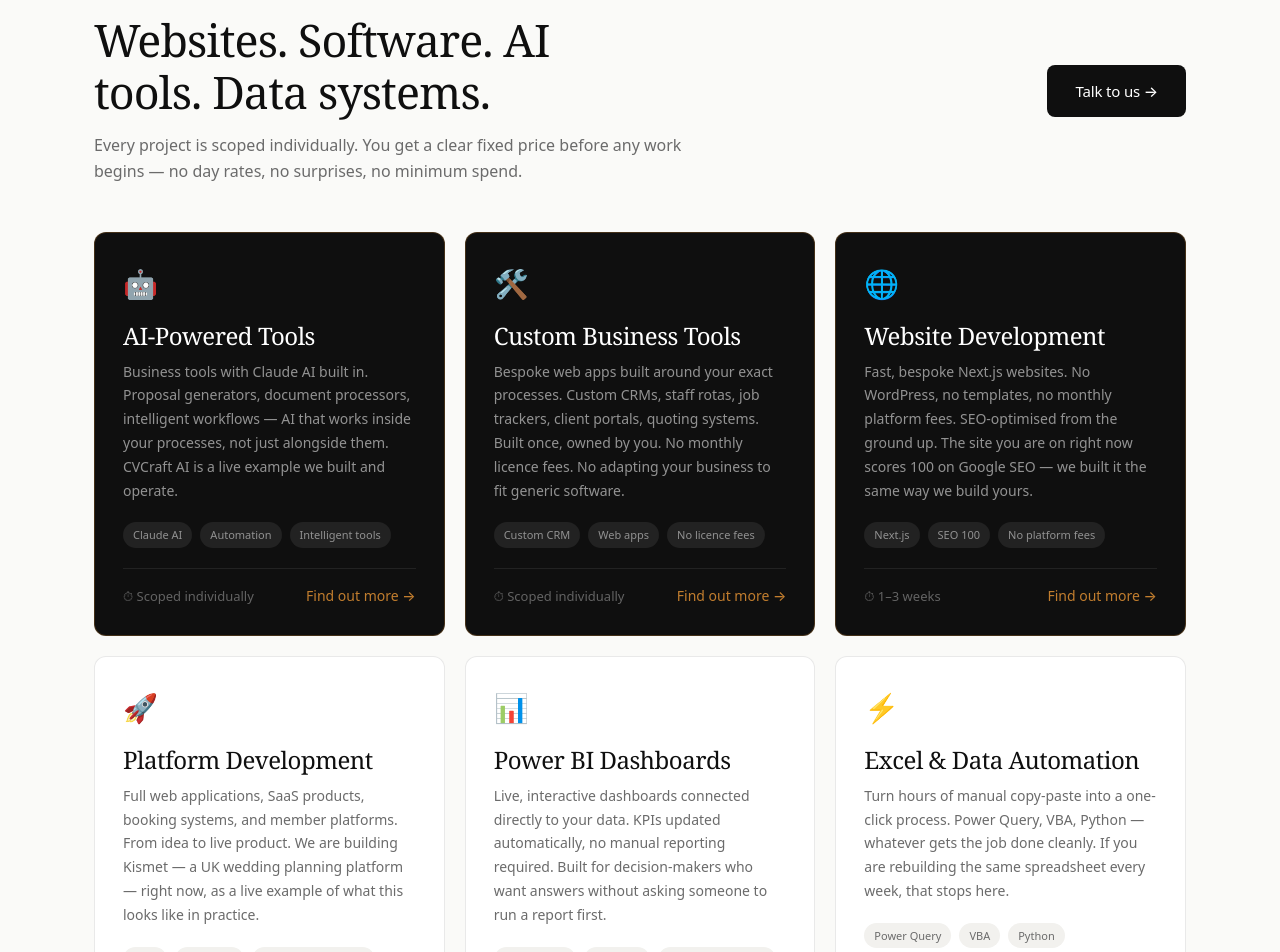
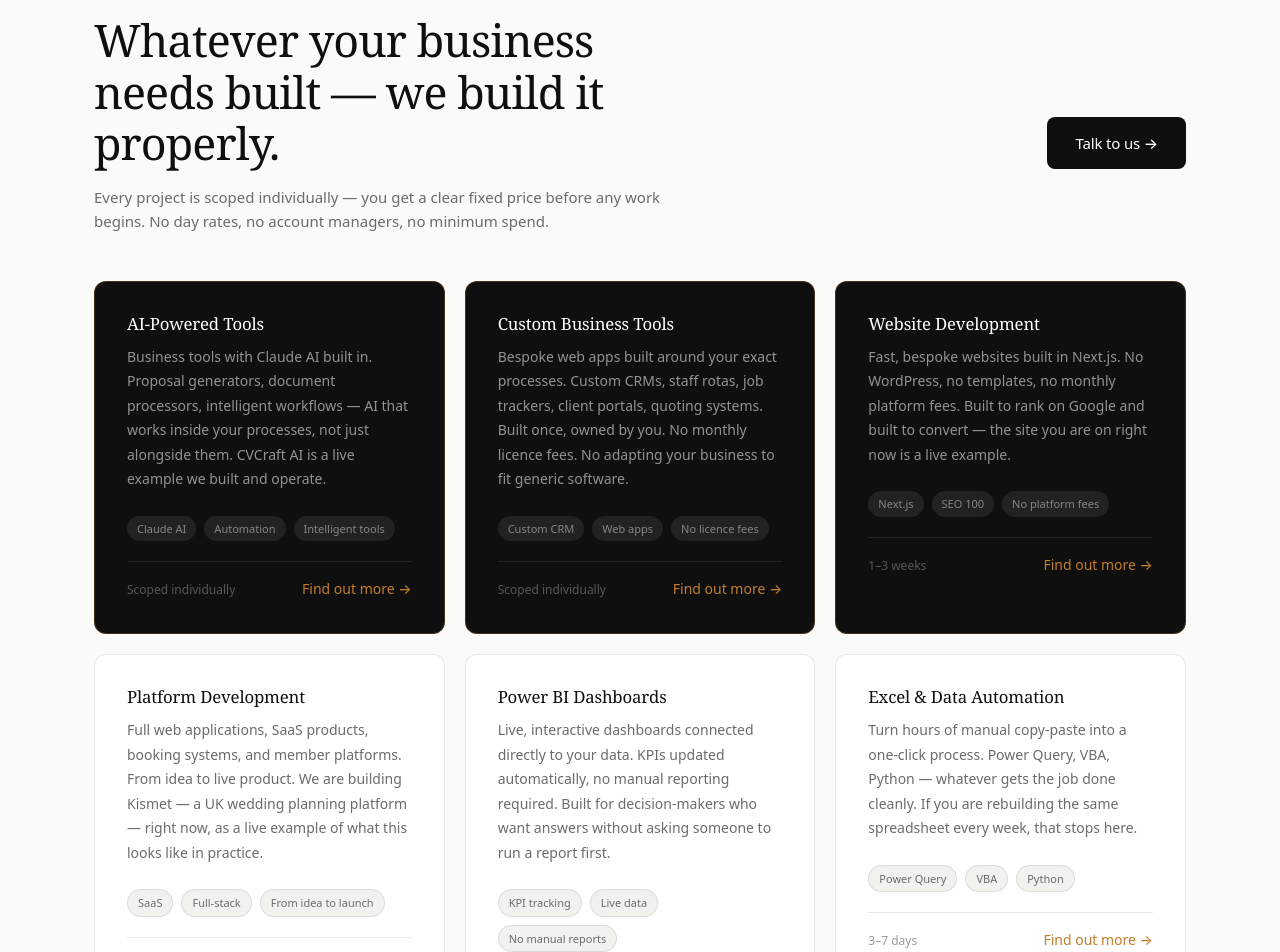
Before and after one commit to printpeachstudio-blip/lexalytic, a Next.js app: page / in a window 1280 px wide. Shown: the part 2460-3412 px from the top of the page. Built offline with nearby package versions, Linux system fonts and the light colour scheme.

Commit message:
remove emoji icons from services, add Mihir photo to testimonials, humanise HowItWorks, fix background rhythm

```diff
--- a/components/Services.tsx
+++ b/components/Services.tsx
@@ -3,7 +3,6 @@ import Link from 'next/link'
 
 const services = [
   {
-    icon: '🤖',
     title: 'AI-Powered Tools',
     slug: 'ai-tools',
     desc: 'Business tools with Claude AI built in. Proposal generators, document processors, intelligent workflows — AI that works inside your processes, not just alongside them. CVCraft AI is a live example we built and operate.',
@@ -12,7 +11,6 @@ const services = [
     highlight: true,
   },
   {
-    icon: '🛠️',
     title: 'Custom Business Tools',
     slug: 'custom-business-tools',
     desc: 'Bespoke web apps built around your exact processes. Custom CRMs, staff rotas, job trackers, client portals, quoting systems. Built once, owned by you. No monthly licence fees. No adapting your business to fit generic software.',
@@ -21,16 +19,14 @@ const services = [
     highlight: true,
   },
   {
-    icon: '🌐',
     title: 'Website Development',
     slug: 'website-development',
-    desc: 'Fast, bespoke Next.js websites. No WordPress, no templates, no monthly platform fees. SEO-optimised from the ground up. The site you are on right now scores 100 on Google SEO — we built it the same way we build yours.',
+    desc: 'Fast, bespoke websites built in Next.js. No WordPress, no templates, no monthly platform fees. Built to rank on Google and built to convert — the site you are on right now is a live example.',
     time: '1–3 weeks',
     tags: ['Next.js', 'SEO 100', 'No platform fees'],
     highlight: true,
   },
   {
-    icon: '🚀',
     title: 'Platform Development',
     slug: 'platform-development',
     desc: 'Full web applications, SaaS products, booking systems, and member platforms. From idea to live product. We are building Kismet — a UK wedding planning platform — right now, as a live example of what this looks like in practice.',
@@ -39,7 +35,6 @@ const services = [
     highlight: false,
   },
   {
-    icon: '📊',
     title: 'Power BI Dashboards',
     slug: 'power-bi',
     desc: 'Live, interactive dashboards connected directly to your data. KPIs updated automatically, no manual reporting required. Built for decision-makers who want answers without asking someone to run a report first.',
@@ -48,7 +43,6 @@ const services = [
     highlight: false,
   },
   {
-    icon: '⚡',
     title: 'Excel & Data Automation',
     slug: 'excel-automation',
     desc: 'Turn hours of manual copy-paste into a one-click process. Power Query, VBA, Python — whatever gets the job done cleanly. If you are rebuilding the same spreadsheet every week, that stops here.',
@@ -57,7 +51,6 @@ const services = [
     highlight: false,
   },
   {
-    icon: '🔄',
     title: 'Workflow Automation',
     slug: 'power-automate',
     desc: 'Automate the repetitive work that should not require a human. Approvals, notifications, data flows, system updates — across Microsoft 365, Google Workspace, or custom systems.',
@@ -66,7 +59,6 @@ const services = [
     highlight: false,
   },
   {
-    icon: '🧹',
     title: 'Data Cleansing',
     slug: 'data-cleansing',
     desc: 'Bad data breaks reports and undermines automation. Before we build anything on top of your data, we make sure the foundation is clean, consistent, and reliable.',
@@ -80,35 +72,33 @@ export default function Services() {
   return (
     <section id="services" style={{ padding: 'clamp(60px, 8vw, 100px) 0', background: 'var(--bg)' }}>
       <div className="container">
-        <span className="section-label">What we build</span>
         <div style={{ display: 'flex', justifyContent: 'space-between', alignItems: 'flex-end', marginBottom: '16px', flexWrap: 'wrap', gap: '16px' }}>
-          <h2 style={{ maxWidth: '560px' }}>Websites. Software. AI tools. Data systems.</h2>
+          <div>
+            <span className="section-label">What we build</span>
+            <h2 style={{ maxWidth: '600px', marginBottom: 0 }}>Whatever your business needs built — we build it properly.</h2>
+          </div>
           <a href="#contact" className="btn-primary" style={{ flexShrink: 0 }}>Talk to us →</a>
         </div>
-        <p style={{ fontSize: '16px', color: 'var(--ink-3)', marginBottom: '48px', maxWidth: '620px' }}>
-          Every project is scoped individually. You get a clear fixed price before any work begins — no day rates, no surprises, no minimum spend.
+        <p style={{ fontSize: '15px', color: 'var(--ink-3)', marginBottom: '48px', maxWidth: '620px' }}>
+          Every project is scoped individually — you get a clear fixed price before any work begins. No day rates, no account managers, no minimum spend.
         </p>
         <div style={{ display: 'grid', gridTemplateColumns: 'repeat(auto-fit, minmax(min(100%, 340px), 1fr))', gap: '20px' }}>
           {services.map((s, i) => (
             <Link key={i} href={`/services/${s.slug}`} style={{
               background: s.highlight ? 'var(--ink)' : 'var(--white)',
               border: s.highlight ? '1px solid rgba(193,125,46,0.3)' : '1px solid var(--border)',
-              borderRadius: 'var(--radius-lg)', padding: '28px',
+              borderRadius: 'var(--radius-lg)', padding: '32px',
               transition: 'all 0.2s', display: 'block', textDecoration: 'none',
-            }}
-              onMouseEnter={e => { (e.currentTarget as HTMLElement).style.borderColor = 'var(--amber)'; (e.currentTarget as HTMLElement).style.transform = 'translateY(-2px)'; }}
-              onMouseLeave={e => { (e.currentTarget as HTMLElement).style.borderColor = s.highlight ? 'rgba(193,125,46,0.3)' : 'var(--border)'; (e.currentTarget as HTMLElement).style.transform = 'none'; }}
-            >
-              <div style={{ fontSize: '28px', marginBottom: '16px' }}>{s.icon}</div>
-              <h3 style={{ marginBottom: '10px', fontFamily: 'var(--serif)', color: s.highlight ? 'var(--white)' : 'var(--ink)' }}>{s.title}</h3>
-              <p style={{ fontSize: '14px', lineHeight: '1.7', marginBottom: '20px', color: s.highlight ? 'rgba(255,255,255,0.55)' : 'var(--ink-3)' }}>{s.desc}</p>
+            }}>
+              <h3 style={{ marginBottom: '12px', fontSize: '1.05rem', fontFamily: 'var(--serif)', color: s.highlight ? 'var(--white)' : 'var(--ink)', letterSpacing: '-0.01em' }}>{s.title}</h3>
+              <p style={{ fontSize: '14px', lineHeight: '1.75', marginBottom: '24px', color: s.highlight ? 'rgba(255,255,255,0.55)' : 'var(--ink-3)' }}>{s.desc}</p>
               <div style={{ display: 'flex', gap: '8px', flexWrap: 'wrap', marginBottom: '20px' }}>
                 {s.tags.map(t => (
-                  <span key={t} style={{ fontSize: '11px', fontWeight: '500', color: s.highlight ? 'rgba(255,255,255,0.5)' : 'var(--ink-3)', background: s.highlight ? 'rgba(255,255,255,0.08)' : 'var(--bg-2)', padding: '4px 10px', borderRadius: '100px' }}>{t}</span>
+                  <span key={t} style={{ fontSize: '11px', fontWeight: '500', color: s.highlight ? 'rgba(255,255,255,0.45)' : 'var(--ink-3)', background: s.highlight ? 'rgba(255,255,255,0.08)' : 'var(--bg-2)', padding: '4px 10px', borderRadius: '100px', border: s.highlight ? 'none' : '1px solid var(--border)' }}>{t}</span>
                 ))}
               </div>
               <div style={{ display: 'flex', justifyContent: 'space-between', alignItems: 'center', borderTop: `1px solid ${s.highlight ? 'rgba(255,255,255,0.08)' : 'var(--border)'}`, paddingTop: '16px' }}>
-                <span style={{ fontSize: '13px', color: s.highlight ? 'rgba(255,255,255,0.35)' : 'var(--ink-3)' }}>⏱ {s.time}</span>
+                <span style={{ fontSize: '12px', color: s.highlight ? 'rgba(255,255,255,0.3)' : 'var(--ink-4)' }}>{s.time}</span>
                 <span style={{ fontSize: '14px', fontWeight: '500', color: 'var(--amber)' }}>Find out more →</span>
               </div>
             </Link>
--- a/components/Testimonials.tsx
+++ b/components/Testimonials.tsx
@@ -49,12 +49,15 @@ export default function Testimonials() {
   return (
     <section style={{ padding: 'clamp(60px, 8vw, 100px) 0', background: 'var(--bg-dark)' }}>
       <div className="container">
-        <span className="section-label">Client testimonials</span>
-        <div style={{ display: 'flex', justifyContent: 'space-between', alignItems: 'flex-end', marginBottom: '56px', flexWrap: 'wrap', gap: '16px' }}>
-          <h2 style={{ color: 'var(--white)', maxWidth: '480px' }}>Trusted by businesses across the UK.</h2>
-          <p style={{ color: 'rgba(255,255,255,0.4)', fontSize: '14px', maxWidth: '320px', textAlign: 'right', lineHeight: '1.6' }}>
-            Senior experience across Shell, NHS, Warner Bros, and more — now working directly with UK businesses of all sizes.
-          </p>
+        <div style={{ display: 'flex', gap: '32px', alignItems: 'flex-start', marginBottom: '56px', flexWrap: 'wrap' }}>
+          <img src="/mihir.jpg" alt="Mihir Hindocha — Founder of Lexalytic" style={{ width: '72px', height: '72px', borderRadius: '50%', objectFit: 'cover', border: '2px solid rgba(193,125,46,0.4)', flexShrink: 0, marginTop: '4px' }} />
+          <div style={{ flex: 1 }}>
+            <span className="section-label">Client testimonials</span>
+            <h2 style={{ color: 'var(--white)', maxWidth: '480px', marginBottom: '12px' }}>What clients say about working with Mihir.</h2>
+            <p style={{ color: 'rgba(255,255,255,0.4)', fontSize: '14px', lineHeight: '1.7', maxWidth: '520px' }}>
+              15 years experience across Shell, NHS, Warner Bros, Citi, and Foster & Partners — now working directly with UK businesses of every size. Every project is handled personally.
+            </p>
+          </div>
         </div>
 
         <div style={{ display: 'grid', gridTemplateColumns: 'repeat(auto-fit, minmax(min(100%, 340px), 1fr))', gap: '20px' }}>
--- a/components/Work.tsx
+++ b/components/Work.tsx
@@ -45,7 +45,7 @@ export default function Work() {
       <div className="container">
         <span className="section-label" style={{ color: 'rgba(255,255,255,0.4)' }}>Our work</span>
         <div style={{ display: 'flex', justifyContent: 'space-between', alignItems: 'flex-end', marginBottom: '48px', flexWrap: 'wrap', gap: '16px' }}>
-          <h2 style={{ color: 'var(--white)', maxWidth: '560px' }}>Live products. Real businesses. Built by us.</h2>
+          <h2 style={{ color: 'var(--white)', maxWidth: '560px' }}>Things we have actually built.</h2>
           <a href="#contact" className="btn-secondary" style={{ color: 'rgba(255,255,255,0.65)', borderColor: 'rgba(255,255,255,0.15)', flexShrink: 0 }}>Start your project →</a>
         </div>
         <div style={{ display: 'grid', gridTemplateColumns: 'repeat(auto-fit, minmax(min(100%, 480px), 1fr))', gap: '24px' }}>
```
Also changed, not shown: components/Objections.tsx (+11 -11 lines).
